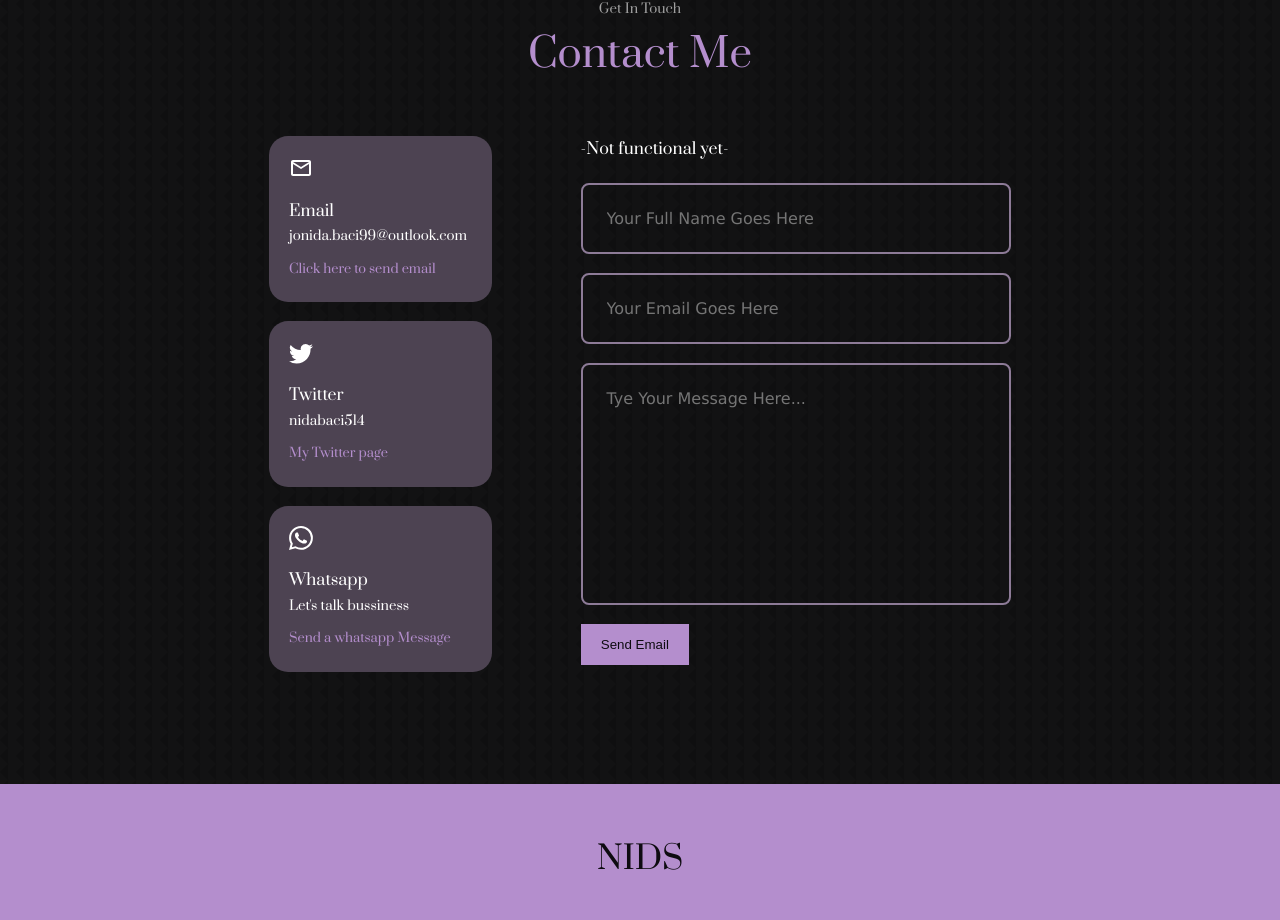
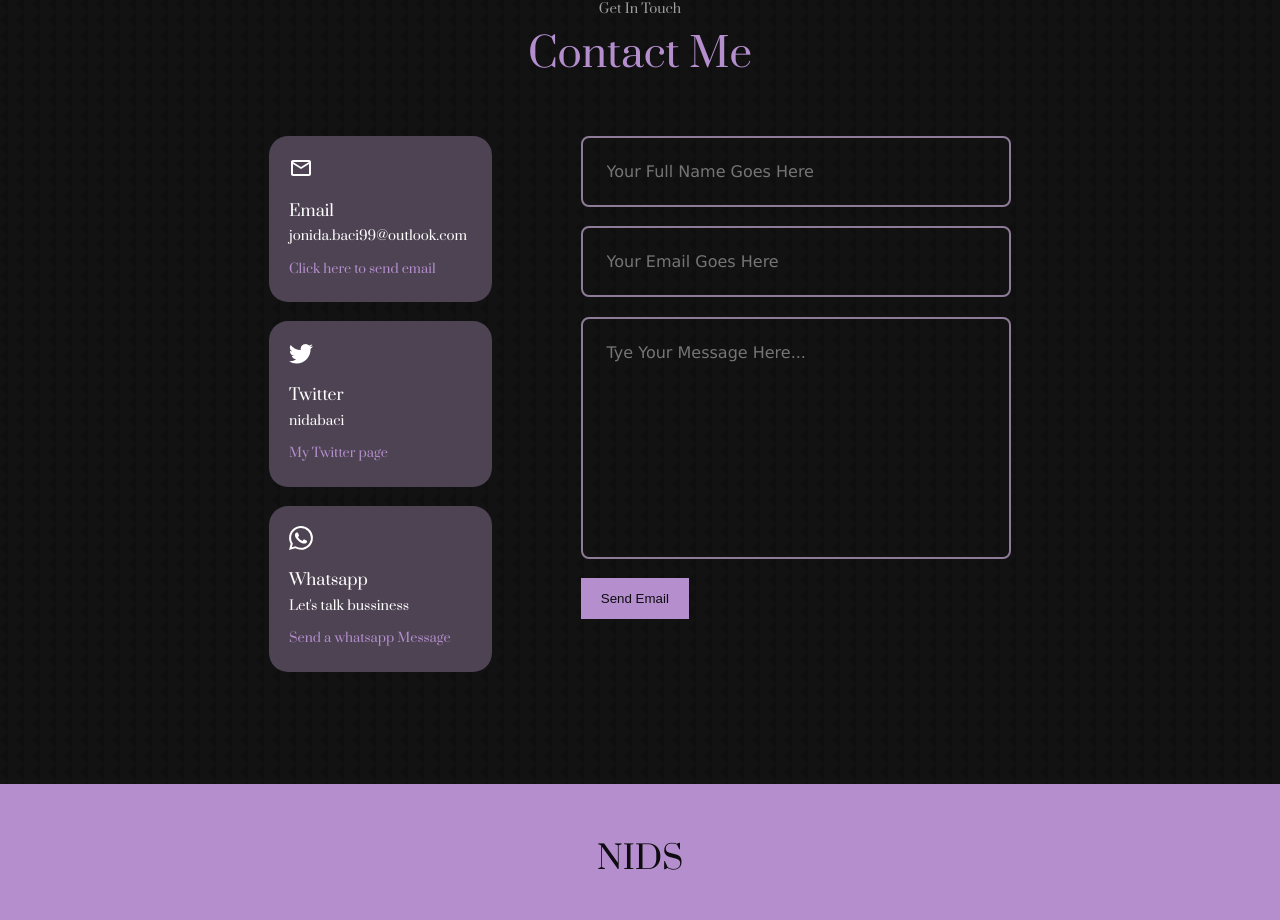
Before and after one commit to nidabaci/nidas-react-portofolio, a React (Create React App) app: page / in a window 1280 px wide. Shown: the part 3620-4540 px from the top of the page. Built offline with nearby package versions, Linux system fonts and the light colour scheme.

Commit message:
feat: Updated info

```diff
--- a/src/components/contact/Contact.jsx
+++ b/src/components/contact/Contact.jsx
@@ -22,8 +22,8 @@ const contact = () => {
           <article className='contact__option'>
             <BsTwitter className='contact__option-icon'/>
             <h4>Twitter</h4>
-            <h5>nidabaci514</h5>
-            <a href="https://twitter.com/NidaBaci514" target="__blank">My Twitter page</a>
+            <h5>nidabaci</h5>
+            <a href="https://twitter.com/nidabaci" target="__blank">My Twitter page</a>
           </article>
 
           <article className='contact__option'>
@@ -38,7 +38,6 @@ const contact = () => {
         {/* END OF CONTACT */}
 
         <form action="">
-          <p>-Not functional yet-</p>
           <input type="text" name="name" id="" placeholder='Your Full Name Goes Here' required />
           <input type="email" name="email" id="" placeholder='Your Email Goes Here' required />
           <textarea name="message" id="" cols="30" rows="10" placeholder='Tye Your Message Here...' required></textarea>
--- a/src/components/header/CTA.jsx
+++ b/src/components/header/CTA.jsx
@@ -1,5 +1,5 @@
 import React from 'react'
-import CV from '../../assets/Jonida_Baçi_-_Web_Developer.pdf'
+import CV from '../../assets/Jonida_Baçi-Web_DeveloperDec2022.pdf'
 
 function CTA() {
   return (
```
Also changed, not shown: 2 other files (tests, documents, lock files or other folders).
